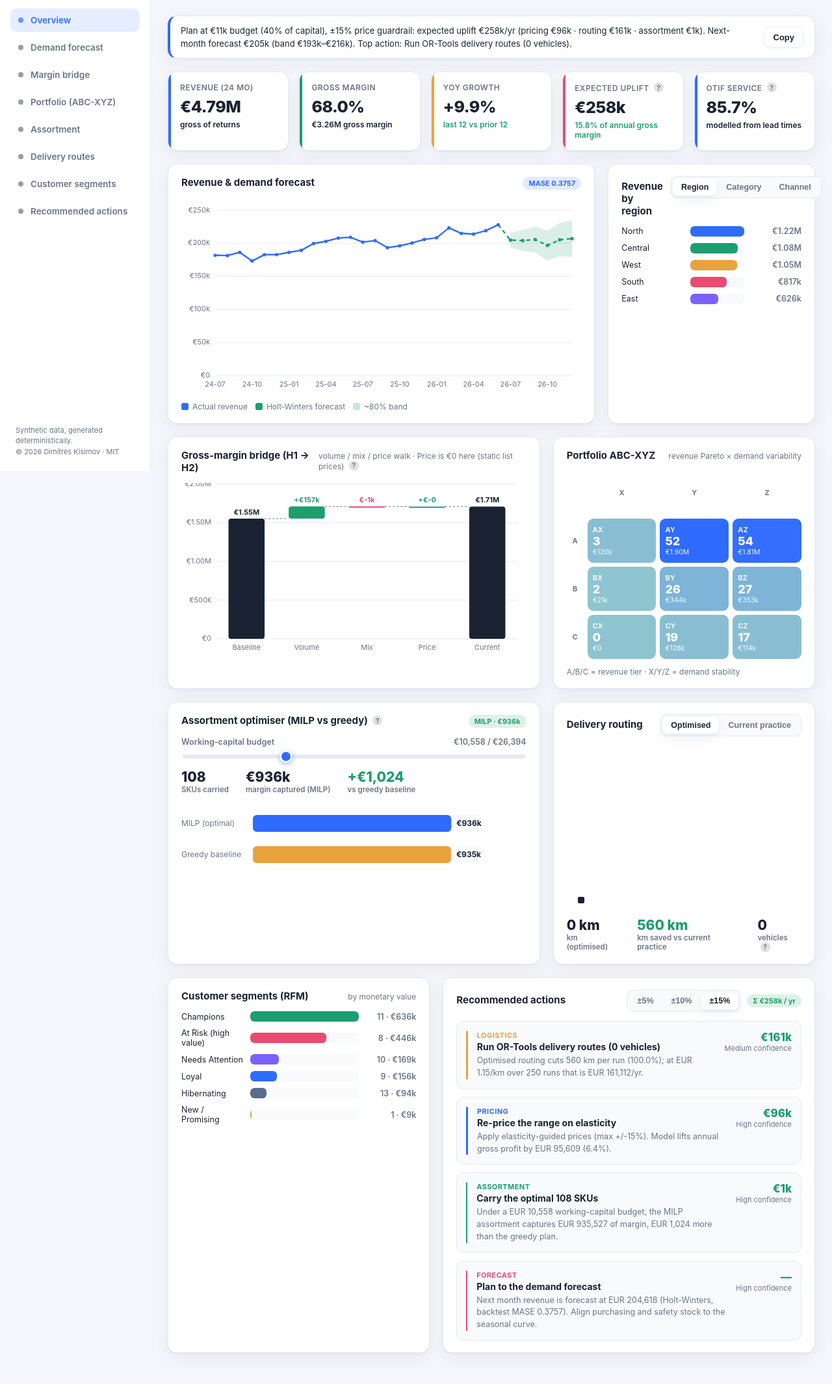
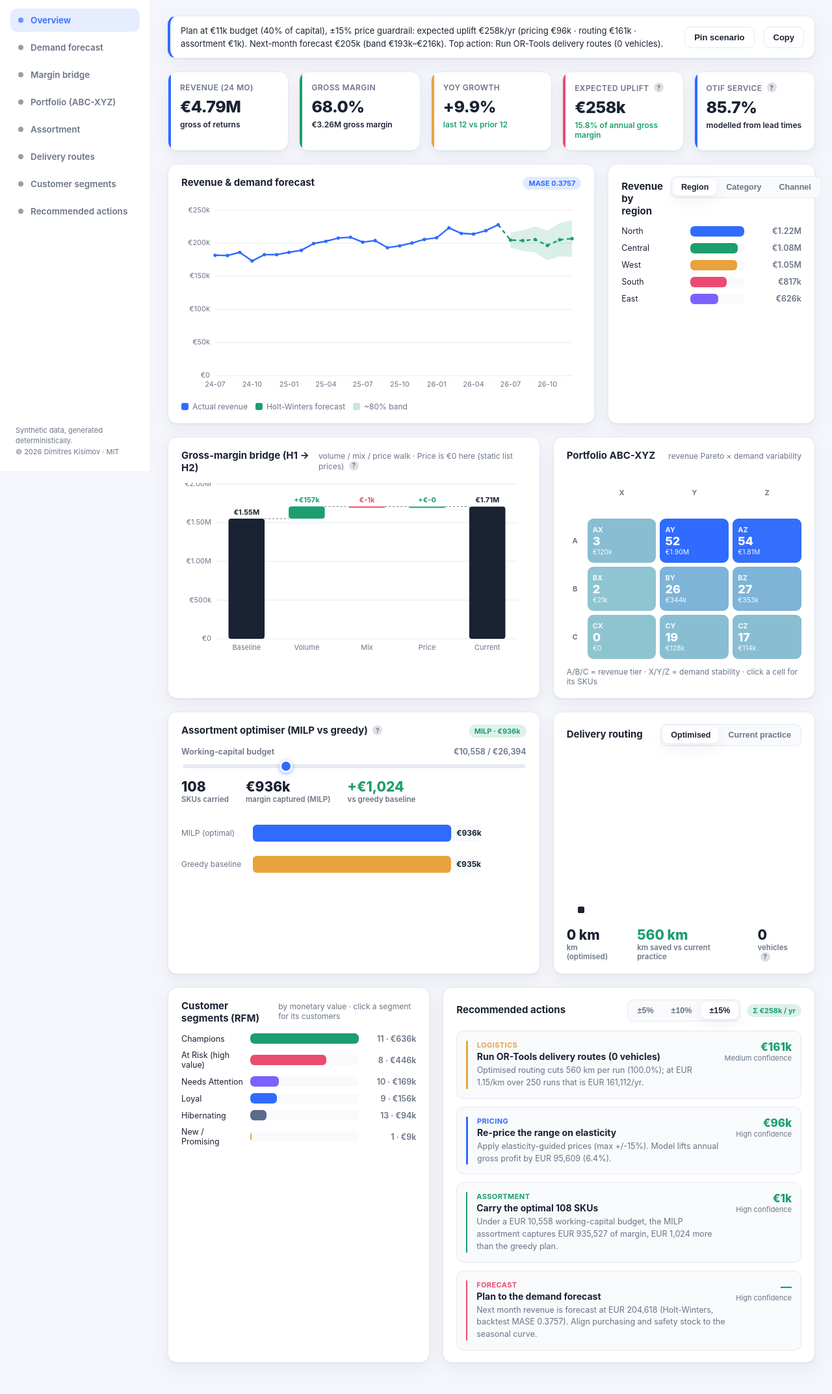
Before and after one commit to Dimitres-Kisimov/distributor-intelligence-platform, a Flask app: page / in a window 1280 px wide. Shown: the part 75-2220 px from the top of the page at 65% size. Before the commit the page ends 2178 px from the top, so only its background shows below. Run offline with Flask 3, Linux system fonts and the light colour scheme; a map, chart or similar area stays blank.

Commit message:
dashboard: ABC-XYZ/RFM drill-down tables + pinned scenario compare with modelled uplift delta

```diff
--- a/static/app.js
+++ b/static/app.js
@@ -105,7 +105,7 @@ function initNav() {
 }
 
 /* ------------------------------------------------------------------ state */
-const STATE = { kpis: null, plan: null, forecast: null, margin: null, abc: null, rfm: null, revenue: null, routes: null, assort: null, breakdownDim: "region", routeMode: "optimized", maxChange: 0.15, planSeq: 0 };
+const STATE = { kpis: null, plan: null, forecast: null, margin: null, abc: null, rfm: null, revenue: null, routes: null, assort: null, breakdownDim: "region", routeMode: "optimized", maxChange: 0.15, planSeq: 0, drillCell: null, drillSegment: null, pinned: null };
 
 /* ------------------------------------------------------------------ KPIs */
 function renderKPIs() {
@@ -288,7 +288,7 @@ function renderHeat() {
       // blue→green scale by revenue intensity
       const alpha = 0.18 + t * 0.82;
       const bg = `color-mix(in srgb, ${PALETTE.blue} ${Math.round(alpha * 100)}%, ${PALETTE.green} ${Math.round((1 - alpha) * 40)}%)`;
-      html += `<div class="cell" style="background:${bg}" data-tip="${a + x}: ${cell.count} SKUs · ${eurFull(cell.revenue)}">
+      html += `<div class="cell" role="button" tabindex="0" data-cell="${a + x}" style="background:${bg}" data-tip="${a + x}: ${cell.count} SKUs · ${eurFull(cell.revenue)} — click for the SKU list">
         <span class="c-name">${a + x}</span>
         <span class="c-count">${cell.count}</span>
         <span class="c-rev">${eur(cell.revenue)}</span>
@@ -299,7 +299,78 @@ function renderHeat() {
   $$("#heat .cell").forEach((c) => {
     c.addEventListener("mousemove", (e) => showTip(e.clientX, e.clientY, c.dataset.tip));
     c.addEventListener("mouseleave", hideTip);
+    c.addEventListener("click", () => toggleSkuDrill(c.dataset.cell));
+    c.addEventListener("keydown", (e) => { if (e.key === "Enter" || e.key === " ") { e.preventDefault(); toggleSkuDrill(c.dataset.cell); } });
   });
+  renderSkuDrill(); // re-apply an open drill-down after a data reload/redraw
+}
+
+/* ---------------------------------------------- drill-downs (names, not tiles)
+   The API already ships per-SKU and per-customer rows with abc-xyz / rfm;
+   clicking a heatmap cell or a segment bar renders them, so "CZ is dead
+   weight" becomes an actual SKU list and "call the at-risk accounts" becomes
+   actual customer names. */
+function toggleSkuDrill(cell) {
+  STATE.drillCell = STATE.drillCell === cell ? null : cell;
+  renderSkuDrill();
+}
+
+function renderSkuDrill() {
+  const box = $("#skuDrill");
+  const cell = STATE.drillCell;
+  $$("#heat .cell").forEach((c) => c.classList.toggle("sel", c.dataset.cell === cell));
+  if (!cell || !STATE.abc) { box.hidden = true; return; }
+  const rows = STATE.abc.per_sku.filter((s) => s.cell === cell).sort((a, b) => b.revenue - a.revenue);
+  const revSum = rows.reduce((t, s) => t + s.revenue, 0);
+  $("#skuDrillTitle").textContent = `${cell} — ${rows.length} SKU${rows.length === 1 ? "" : "s"} · ${eur(revSum)} revenue (24 mo)`;
+  $("#skuDrillTable").innerHTML =
+    `<tr><th>SKU</th><th>Name</th><th>Category</th><th class="num">Revenue</th><th class="num" title="Coefficient of variation of monthly units — higher = less stable demand">CV</th></tr>` +
+    rows
+      .map(
+        (s) => `<tr>
+          <td>${s.sku_id}</td>
+          <td>${s.name}</td>
+          <td>${s.category}</td>
+          <td class="num">${eurFull(s.revenue)}</td>
+          <td class="num">${s.cv.toFixed(2)}</td>
+        </tr>`
+      )
+      .join("");
+  box.hidden = false;
+}
+
+function toggleCustDrill(segment) {
+  STATE.drillSegment = STATE.drillSegment === segment ? null : segment;
+  renderCustDrill();
+}
+
+function renderCustDrill() {
+  const box = $("#custDrill");
+  const seg = STATE.drillSegment;
+  $$("#rfmBars .bar-row").forEach((r) => r.classList.toggle("sel", r.dataset.segment === seg));
+  if (!seg || !STATE.rfm) { box.hidden = true; return; }
+  const rows = STATE.rfm.per_customer.filter((c) => c.segment === seg).sort((a, b) => b.monetary - a.monetary);
+  const monSum = rows.reduce((t, c) => t + c.monetary, 0);
+  $("#custDrillTitle").textContent = `${seg} — ${rows.length} customer${rows.length === 1 ? "" : "s"} · ${eur(monSum)}`;
+  $("#custDrillTable").innerHTML =
+    `<tr><th>Customer</th><th title="Recency · Frequency · Monetary quintile scores (5 = best)">R·F·M</th><th>Last order</th><th class="num">Orders</th><th class="num">Value</th></tr>` +
+    rows
+      .map(
+        (c) => `<tr>
+          <td>${c.name} <span class="dim">${c.customer_id}</span></td>
+          <td>${c.r}·${c.f}·${c.m}</td>
+          <td>${c.recency_months === 0 ? "this month" : c.recency_months + " mo ago"}</td>
+          <td class="num">${c.frequency}</td>
+          <td class="num">${eurFull(c.monetary)}</td>
+        </tr>`
+      )
+      .join("");
+  box.hidden = false;
+}
+
+function initDrills() {
+  $("#skuDrillClose").addEventListener("click", () => { STATE.drillCell = null; renderSkuDrill(); });
+  $("#custDrillClose").addEventListener("click", () => { STATE.drillSegment = null; renderCustDrill(); });
 }
 
 /* ------------------------------------------------------------ RFM segments */
@@ -311,13 +382,18 @@ function renderRFM() {
   const cmap = { Champions: PALETTE.green, Loyal: PALETTE.blue, "New / Promising": PALETTE.amber, "At Risk (high value)": PALETTE.pink, "Needs Attention": "#7b61ff", Hibernating: "#5a6b8c" };
   $("#rfmBars").innerHTML = segs
     .map(
-      (s) => `<div class="bar-row">
-        <span title="${s.segment}">${s.segment}</span>
+      (s) => `<div class="bar-row clickable" role="button" tabindex="0" data-segment="${s.segment}" title="${s.segment} — click for the customer list">
+        <span>${s.segment}</span>
         <div class="bar-track"><div class="bar-fill" style="width:${(s.monetary / max) * 100}%;background:${cmap[s.segment] || PALETTE.blue}"></div></div>
         <span class="bar-val">${s.count} · ${eur(s.monetary)}</span>
       </div>`
     )
     .join("");
+  $$("#rfmBars .bar-row").forEach((r) => {
+    r.addEventListener("click", () => toggleCustDrill(r.dataset.segment));
+    r.addEventListener("keydown", (e) => { if (e.key === "Enter" || e.key === " ") { e.preventDefault(); toggleCustDrill(r.dataset.segment); } });
+  });
+  renderCustDrill(); // re-apply an open drill-down after a data reload/redraw
 }
 
 /* ------------------------------------------------------------ route map */
@@ -456,6 +532,7 @@ async function refreshPlan() {
     renderKPIs();
     renderActions();
     renderSummary();
+    renderCompare();
     updateExportLinks();
   } catch (err) {
     if (seq === STATE.planSeq) $("#actions-total").textContent = "recompute failed — adjust a control to retry";
@@ -507,6 +584,64 @@ function initSummaryCopy() {
     }
     btn.textContent = ok ? "Copied" : "Copy failed";
     setTimeout(() => { btn.textContent = "Copy"; }, 1600);
+  });
+}
+
+/* ------------------------------------------------------ scenario compare */
+/* Pin the plan currently on screen, then move the budget slider or guardrail:
+   both scenarios stay visible side by side with a modelled delta. Routing is
+   solved once at startup and is identical in both, so the delta is driven by
+   pricing and assortment only — and is labelled that way. */
+function planSnapshot(p) {
+  return {
+    budget: p.budget,
+    full_capital: p.full_capital,
+    max_change: p.max_change,
+    expected_uplift_eur: p.expected_uplift_eur,
+    levers: { pricing: p.levers.pricing, assortment: p.levers.assortment, routing: p.levers.routing },
+  };
+}
+
+function scenarioDesc(p) {
+  const share = p.full_capital ? Math.round((p.budget / p.full_capital) * 100) : null;
+  return eur(p.budget) + " budget" + (share != null ? " (" + share + "%)" : "") + " · ±" + Math.round(p.max_change * 100) + "% prices";
+}
+
+function leverDesc(lv) {
+  return "pricing " + eur(lv.pricing) + " · routing " + eur(lv.routing) + " · assortment " + eur(lv.assortment);
+}
+
+function renderCompare() {
+  const bar = $("#compareBar");
+  const pin = STATE.pinned, cur = STATE.plan;
+  if (!pin || !cur) { bar.hidden = true; return; }
+  $("#cmpPinnedScenario").textContent = scenarioDesc(pin);
+  $("#cmpPinnedUplift").textContent = eur(pin.expected_uplift_eur) + " / yr";
+  $("#cmpPinnedLevers").textContent = leverDesc(pin.levers);
+  $("#cmpCurrentScenario").textContent = scenarioDesc(cur);
+  $("#cmpCurrentUplift").textContent = eur(cur.expected_uplift_eur) + " / yr";
+  $("#cmpCurrentLevers").textContent = leverDesc(cur.levers);
+  const d = cur.expected_uplift_eur - pin.expected_uplift_eur;
+  const dEl = $("#cmpDelta");
+  dEl.textContent = (d >= 0 ? "+" : "−") + eur(Math.abs(d)) + " / yr";
+  dEl.classList.toggle("up", d >= 0);
+  dEl.classList.toggle("down", d < 0);
+  const dp = cur.levers.pricing - pin.levers.pricing;
+  const da = cur.levers.assortment - pin.levers.assortment;
+  const sgn = (v) => (v >= 0 ? "+" : "−") + eur(Math.abs(v));
+  $("#cmpDeltaLevers").textContent = "pricing " + sgn(dp) + " · assortment " + sgn(da);
+  bar.hidden = false;
+}
+
+function initCompare() {
+  $("#pinScenario").addEventListener("click", () => {
+    if (!STATE.plan) return;
+    STATE.pinned = planSnapshot(STATE.plan);
+    renderCompare();
+  });
+  $("#unpinScenario").addEventListener("click", () => {
+    STATE.pinned = null;
+    renderCompare();
   });
 }
 
@@ -590,6 +725,8 @@ async function boot() {
   initTheme();
   initNav();
   initSummaryCopy();
+  initCompare();
+  initDrills();
   STATE.kpis = window.__INITIAL__.kpis;
   STATE.plan = window.__INITIAL__.plan;
   STATE.maxChange = STATE.plan && STATE.plan.max_change != null ? STATE.plan.max_change : 0.15;
--- a/static/style.css
+++ b/static/style.css
@@ -122,6 +122,23 @@ body {
 .board-summary .bs-text { font-size: 13px; line-height: 1.55; }
 .board-summary .btn { margin-left: auto; flex: none; }
 
+/* ---------- scenario compare ---------- */
+.compare {
+  display: flex; align-items: stretch; gap: 18px;
+  background: var(--panel); border: 1px solid var(--line); border-left: 4px solid var(--amber);
+  border-radius: var(--radius); box-shadow: var(--shadow); padding: 12px 16px;
+}
+.compare .cmp-col { display: flex; flex-direction: column; gap: 3px; min-width: 0; }
+.compare .cmp-col + .cmp-col { border-left: 1px solid var(--line); padding-left: 18px; }
+.compare .cmp-tag { font-size: 11px; color: var(--muted); font-weight: 700; text-transform: uppercase; letter-spacing: .4px; }
+.compare .cmp-scenario { font-size: 12px; color: var(--muted); font-weight: 600; }
+.compare .cmp-uplift { font-size: 17px; font-weight: 800; }
+.compare .cmp-uplift.up { color: var(--green); }
+.compare .cmp-uplift.down { color: var(--pink); }
+.compare .cmp-levers { font-size: 11.5px; color: var(--muted); font-weight: 600; }
+.compare .cmp-note { font-size: 11px; color: var(--muted); cursor: help; }
+.compare .btn { margin-left: auto; align-self: center; flex: none; }
+
 /* ---------- load error ---------- */
 .load-error {
   display: flex; align-items: center; gap: 12px;
@@ -202,13 +219,37 @@ canvas { width: 100%; display: block; }
   transition: transform .1s;
 }
 .heat .cell:hover { transform: scale(1.03); }
+.heat .cell { cursor: pointer; }
+.heat .cell:focus-visible { outline: 2px solid var(--blue); outline-offset: 2px; }
+.heat .cell.sel { outline: 2px solid var(--ink); outline-offset: 2px; }
 .heat .cell .c-name { font-size: 11px; font-weight: 700; opacity: .9; }
 .heat .cell .c-count { font-size: 18px; font-weight: 800; }
 .heat .cell .c-rev { font-size: 10.5px; opacity: .92; }
 
+/* ---------- drill-down tables (ABC-XYZ cell -> SKUs, RFM segment -> customers) ---------- */
+.drill { margin-top: 14px; border-top: 1px solid var(--line); padding-top: 12px; }
+.drill-head { display: flex; align-items: center; justify-content: space-between; gap: 10px; margin-bottom: 8px; }
+.drill-title { font-size: 12.5px; font-weight: 700; }
+.drill-close { padding: 4px 10px; font-size: 12px; }
+.drill-scroll { max-height: 240px; overflow-y: auto; border: 1px solid var(--line); border-radius: 9px; }
+.drill-table { width: 100%; border-collapse: collapse; font-size: 12px; }
+.drill-table th {
+  position: sticky; top: 0; background: var(--panel-2); color: var(--muted);
+  text-align: left; font-size: 11px; font-weight: 700; text-transform: uppercase; letter-spacing: .3px;
+  padding: 7px 10px; border-bottom: 1px solid var(--line);
+}
+.drill-table td { padding: 6px 10px; border-bottom: 1px solid var(--line); }
+.drill-table tr:last-child td { border-bottom: none; }
+.drill-table .num, .drill-table th.num { text-align: right; font-variant-numeric: tabular-nums; }
+.drill-table .dim { color: var(--muted); font-size: 11px; }
+
 /* ---------- bars ---------- */
 .bars { display: flex; flex-direction: column; gap: 10px; }
 .bar-row { display: grid; grid-template-columns: 96px 1fr 78px; align-items: center; gap: 10px; font-size: 12.5px; }
+.bar-row.clickable { cursor: pointer; border-radius: 7px; padding: 2px 4px; margin: -2px -4px; }
+.bar-row.clickable:hover { background: var(--panel-2); }
+.bar-row.clickable:focus-visible { outline: 2px solid var(--blue); outline-offset: 1px; }
+.bar-row.clickable.sel { background: color-mix(in srgb, var(--blue) 10%, transparent); }
 .bar-track { background: var(--panel-2); border-radius: 6px; height: 16px; overflow: hidden; }
 .bar-fill { height: 100%; border-radius: 6px; background: var(--blue); transition: width .5s ease; }
 .bar-val { text-align: right; color: var(--muted); font-weight: 600; }
@@ -277,4 +318,7 @@ input[type="range"]::-moz-range-thumb { width: 18px; height: 18px; border-radius
   .content { padding: 16px; }
   .board-summary { flex-direction: column; align-items: stretch; }
   .board-summary .btn { margin-left: 0; }
+  .compare { flex-direction: column; align-items: stretch; }
+  .compare .cmp-col + .cmp-col { border-left: none; border-top: 1px solid var(--line); padding-left: 0; padding-top: 10px; }
+  .compare .btn { margin-left: 0; align-self: stretch; }
 }
--- a/templates/dashboard.html
+++ b/templates/dashboard.html
@@ -51,7 +51,31 @@
       <!-- Board summary -->
       <section class="board-summary" id="boardSummary">
         <div class="bs-text" id="boardSummaryText">—</div>
+        <button class="btn" id="pinScenario" type="button" title="Pin the plan currently on screen, then change the budget or guardrail to compare scenarios side by side">Pin scenario</button>
         <button class="btn" id="copySummary" type="button" title="Copy this summary to the clipboard">Copy</button>
+      </section>
+
+      <!-- Scenario compare (hidden until a plan is pinned) -->
+      <section class="compare" id="compareBar" hidden>
+        <div class="cmp-col">
+          <div class="cmp-tag">Pinned</div>
+          <div class="cmp-scenario" id="cmpPinnedScenario">—</div>
+          <div class="cmp-uplift" id="cmpPinnedUplift">—</div>
+          <div class="cmp-levers" id="cmpPinnedLevers">—</div>
+        </div>
+        <div class="cmp-col">
+          <div class="cmp-tag">Current</div>
+          <div class="cmp-scenario" id="cmpCurrentScenario">—</div>
+          <div class="cmp-uplift" id="cmpCurrentUplift">—</div>
+          <div class="cmp-levers" id="cmpCurrentLevers">—</div>
+        </div>
+        <div class="cmp-col cmp-delta">
+          <div class="cmp-tag">&Delta; uplift (modelled)</div>
+          <div class="cmp-uplift" id="cmpDelta">—</div>
+          <div class="cmp-levers" id="cmpDeltaLevers">—</div>
+          <div class="cmp-note" title="Both scenarios reuse the same startup routing solve; only pricing and assortment are re-optimised per scenario.">routing identical in both scenarios <span class="info">?</span></div>
+        </div>
+        <button class="btn" id="unpinScenario" type="button" title="Remove the pinned scenario">Unpin</button>
       </section>
 
       <!-- Load error (hidden unless a data fetch fails) -->
@@ -134,7 +158,16 @@
           </div>
           <div class="heat" id="heat"></div>
           <div class="legend">
-            <span class="lg">A/B/C = revenue tier &middot; X/Y/Z = demand stability</span>
+            <span class="lg">A/B/C = revenue tier &middot; X/Y/Z = demand stability &middot; click a cell for its SKUs</span>
+          </div>
+          <div class="drill" id="skuDrill" hidden>
+            <div class="drill-head">
+              <span class="drill-title" id="skuDrillTitle">—</span>
+              <button class="btn drill-close" id="skuDrillClose" type="button">Close</button>
+            </div>
+            <div class="drill-scroll">
+              <table class="drill-table" id="skuDrillTable"></table>
+            </div>
           </div>
         </div>
 
@@ -180,9 +213,18 @@
         <div class="card col-5" id="sec-segments">
           <div class="card-head">
             <div class="card-title">Customer segments (RFM)</div>
-            <span class="card-note">by monetary value</span>
+            <span class="card-note">by monetary value &middot; click a segment for its customers</span>
           </div>
           <div class="bars" id="rfmBars"></div>
+          <div class="drill" id="custDrill" hidden>
+            <div class="drill-head">
+              <span class="drill-title" id="custDrillTitle">—</span>
+              <button class="btn drill-close" id="custDrillClose" type="button">Close</button>
+            </div>
+            <div class="drill-scroll">
+              <table class="drill-table" id="custDrillTable"></table>
+            </div>
+          </div>
         </div>
 
         <!-- Recommended actions -->
```
Also changed, not shown: tests/test_api.py (+17 -0 lines).
